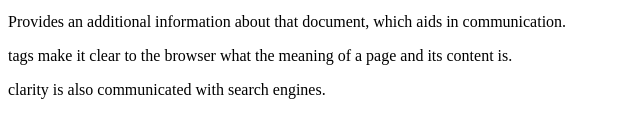
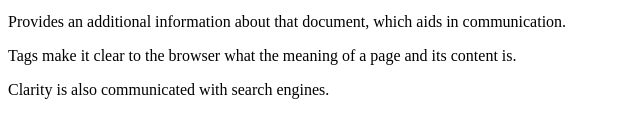
Before and after one commit to MariyanK1/FrontEndDevelopment, a plain HTML site: page HTML Structure/Semantic HTML/<p>Tag.html in a window 1280 px wide. Shown: the part 191-328 px from the top of the page, 0-640 px from the left. Drawn offline with Linux system fonts and the light colour scheme.

Commit message:
Update <p>Tag.html

```diff
--- a/HTML Structure/Semantic HTML/<p>Tag.html
+++ b/HTML Structure/Semantic HTML/<p>Tag.html
@@ -23,10 +23,10 @@
     <p>Provides an additional information about that
         document, which aids in communication.</p>
 
-    <p> tags make it clear to the browser what
+    <p>Tags make it clear to the browser what
         the meaning of a page and its content is.</p>
 
-    <p>clarity is also communicated with search
+    <p>Clarity is also communicated with search
         engines.</p>
 </body>
 
```
